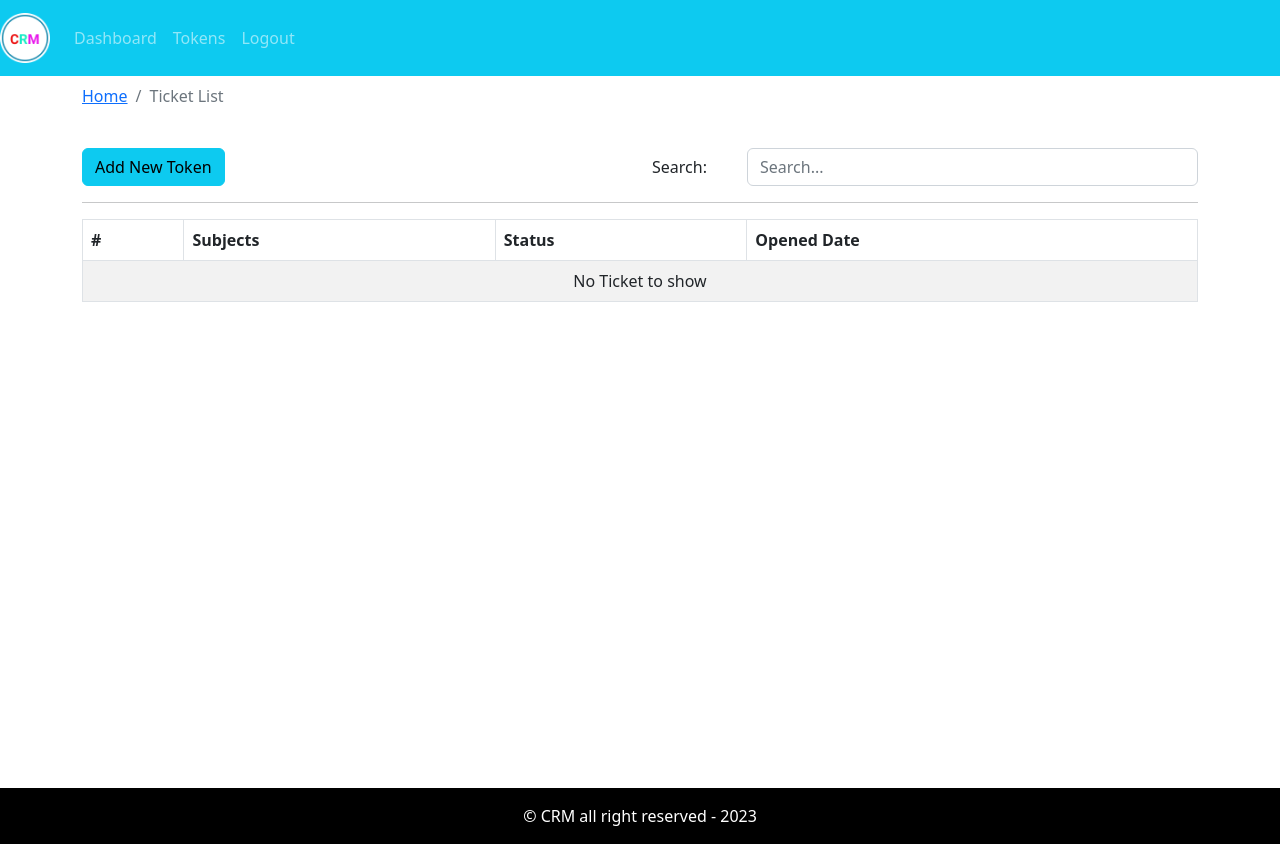
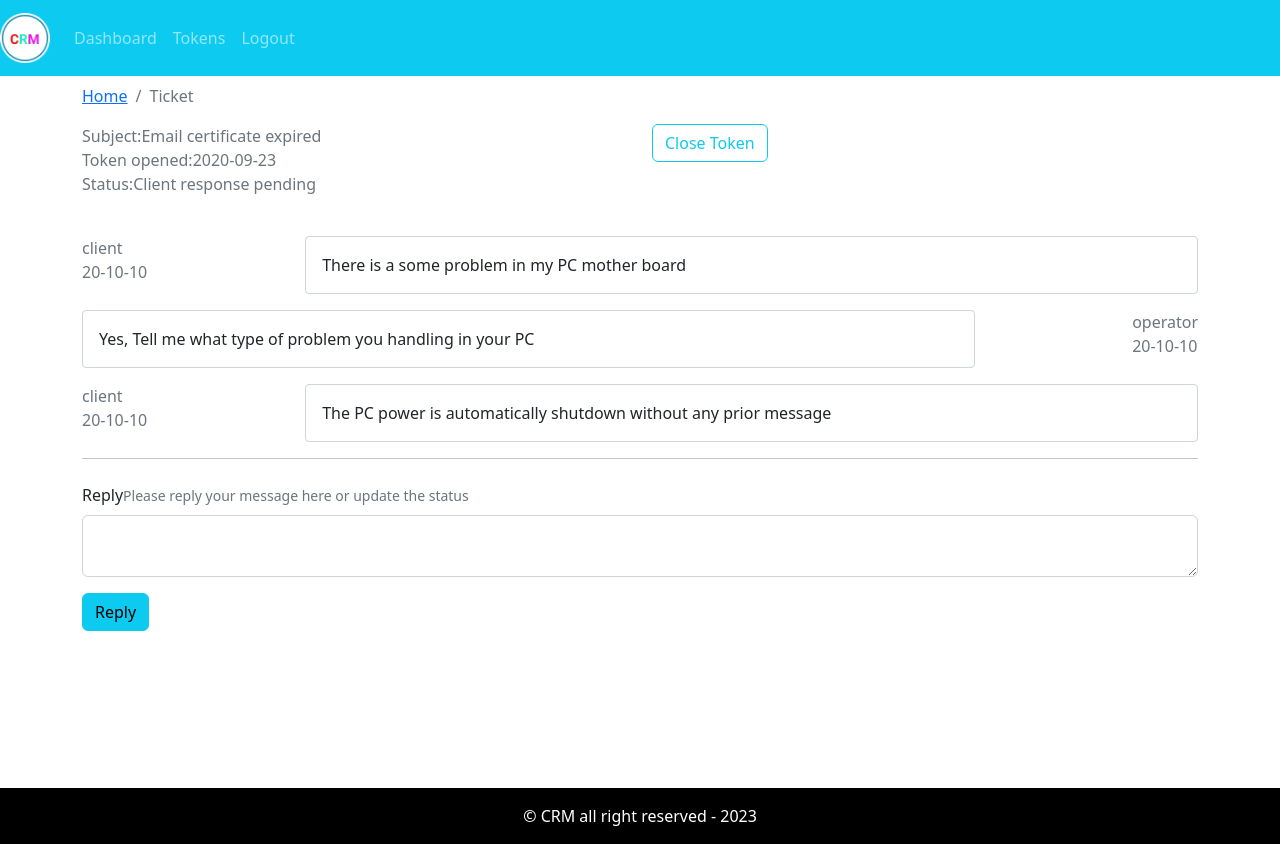
Before and after one commit to sridhar10464/crm-frontend, a React (Create React App) app: page /add-token in a window 1280 px wide. Built offline with nearby package versions, Linux system fonts and the light colour scheme.

Commit message:
ticket page added

```diff
--- a/src/App.js
+++ b/src/App.js
@@ -4,7 +4,8 @@
 import { DefaultLayout } from './Layout/DefaultLayout';
 // import { Dashboard } from './page/dashboard/Dashboard';
 // import { AddToken } from './page/new-token/AddToken';
-import { TicketList } from './page/ticket-listing/TicketList';
+// import { TicketList } from './page/ticket-listing/TicketList';
+import { Ticket } from './page/ticket/Ticket';
 
 function App() {
   return (
@@ -13,7 +14,8 @@
       <DefaultLayout>
         {/* <Dashboard /> */}
         {/* <AddToken /> */}
-        <TicketList />
+        {/* <TicketList /> */}
+        <Ticket />
       </DefaultLayout>
     </div>
   );
--- a/src/assets/data/dummy-tickets.json
+++ b/src/assets/data/dummy-tickets.json
@@ -7,17 +7,17 @@
       "history": [
         {
           "date": "20-10-10",
-          "message": "sjflsjl",
+          "message": "There is a some problem in my PC mother board",
           "messageBy": "client"
         },
         {
           "date": "20-10-10",
-          "message": "sjflsjl",
+          "message": "Yes, Tell me what type of problem you handling in your PC",
           "messageBy": "operator"
         },
         {
           "date": "20-10-10",
-          "message": "sjflsjl",
+          "message": "The PC power is automatically shutdown without any prior message",
           "messageBy": "client"
         }
       ]
--- /dev/null
+++ b/src/components/message-history/MessageHistory.js
@@ -0,0 +1,21 @@
+import React from 'react';
+import PropTypes from "prop-types";
+import "../message-history/MessageHistoryStyle.css";
+
+export const MessageHistory = ({msg}) => {
+    if (!msg) return null;
+
+    return msg.map((row, i) =>
+    <div key={i} className='message-history mt-3'>
+        <div className='send font-weight-bold text-secondary'>
+            <div className='sender'>{row.messageBy}</div>
+            <div className='date'>{row.date}</div>
+        </div>
+        <div className='message'>{row.message}</div>
+    </div>
+  )
+}
+
+MessageHistory.propTypes = {
+    msg: PropTypes.array.isRequired
+}
--- /dev/null
+++ b/src/components/message-history/MessageHistoryStyle.css
@@ -0,0 +1,18 @@
+.message-history {
+    display: flex;
+    flex-direction: row;
+    justify-content: space-between;
+  }
+
+  .message-history:nth-child(even) {
+    display: flex;
+    flex-direction: row-reverse;
+    justify-content: space-between;
+  }
+
+  .message {
+    padding: 1rem;
+    width: 80%;
+    border: 1px solid #ced4da;
+    border-radius: 0.25rem;
+  }
--- /dev/null
+++ b/src/components/update-token/UpdateToken.js
@@ -0,0 +1,33 @@
+import React from 'react';
+import PropTypes from "prop-types";
+import { Button, Form } from 'react-bootstrap'
+
+export const UpdateToken = ({msg, handleOnChange, handleOnSubmit}) => {
+  return (
+    <Form onSubmit={handleOnSubmit}>
+        <Form.Label>Reply</Form.Label>
+        <Form.Text>
+            Please reply your message here or
+            update the status
+        </Form.Text>
+        <Form.Control
+        value={msg}
+        onChange={handleOnChange}
+        as="textarea"
+        row="5"
+        name="detail" />
+        <div className='text-right mt-3 mb-3 ' >
+        <Button variant="info" type="submit">
+            Reply
+        </Button>
+        </div>
+    </Form>
+  )
+}
+
+UpdateToken.prototypes = {
+    msg: PropTypes.string.isRequired,
+    handleOnChange: PropTypes.func.isRequired,
+    handleOnSubmit: PropTypes.func.isRequired
+
+}
--- /dev/null
+++ b/src/page/ticket/Ticket.js
@@ -0,0 +1,58 @@
+import React, { useEffect, useState } from 'react';
+import { Button, Col, Container, Row } from 'react-bootstrap';
+import { PageBreadcrumb } from '../../components/breadcrumb/Breadcrumb';
+import tickets from "../../assets/data/dummy-tickets.json";
+import { MessageHistory } from '../../components/message-history/MessageHistory';
+import { UpdateToken } from '../../components/update-token/UpdateToken';
+
+const ticket = tickets[0]
+export const Ticket = () => {
+  const [message, setMessage] = useState("");
+  useEffect(() => {
+
+  }, [message])
+
+  const handleOnChange = (e) => {
+    setMessage(e.target.value);
+  };
+
+  const handleOnSubmit = () => {
+    alert("Form submited")
+  }
+  return (
+    <Container>
+        <Row>
+            <Col>
+                <PageBreadcrumb page="Ticket" />
+            </Col>
+        </Row>
+        <Row>
+            <Col className="text-weight-bolder text-secondary">
+                <div className="subject">Subject:{ticket.subject}</div>
+                <div className="date">Token opened:{ticket.addedAt}</div>
+                <div className="status">Status:{ticket.status}</div>
+            </Col>
+
+            <Col className='text-right'>
+              <Button variant="outline-info">Close Token</Button>
+            </Col>
+        </Row>
+        <Row className="mt-4">
+          <Col>
+            <MessageHistory msg={ticket.history} />
+          </Col>
+        </Row>
+        <hr />
+
+        <Row className="mt-4">
+          <Col>
+          <UpdateToken
+            msg={message}
+            handleOnChange={handleOnChange}
+            handleOnSubmit={handleOnSubmit}
+          />
+          </Col>
+        </Row>
+    </Container>
+  )
+}
```
